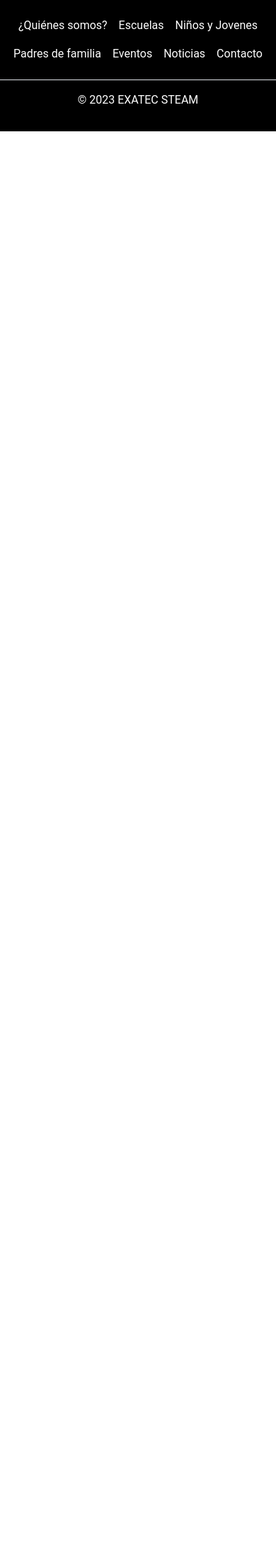
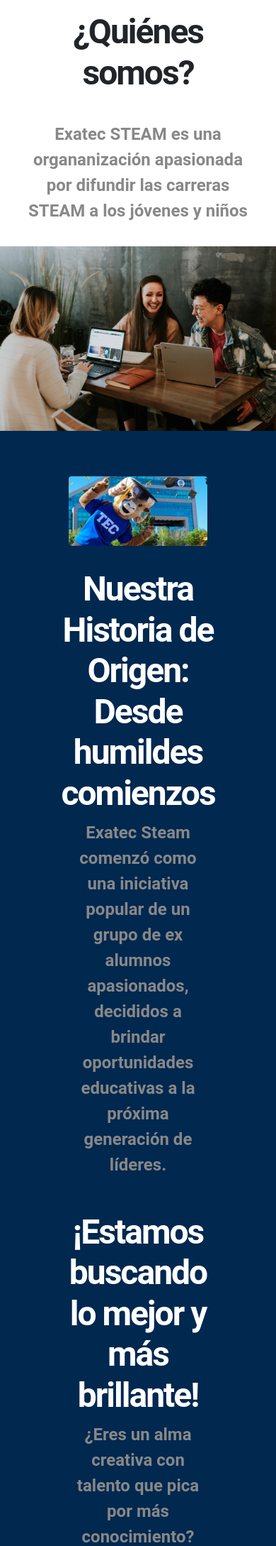
Before and after one commit to CDamianS/ExatecSTEAM, a Django app: page /quienes-somos in a window 390 px wide. Shown: the part 80-2258 px from the top of the page at 71% size. Before the commit the page ends 265 px from the top, so only its background shows below. Run offline with Django 4.2, Linux system fonts and the light colour scheme.

Commit message:
Quienes somos page

```diff
--- a/static/css/styles.css
+++ b/static/css/styles.css
@@ -215,3 +215,57 @@
 .no-bg-color {
     background-color: transparent;
 }
+
+/* Used in the ¿Quiénes somos? page */
+
+.common-title {
+    font-family: 'Roboto', sans-serif;
+    font-weight: bold;
+    font-size: 3rem;
+    letter-spacing: -2px;
+}
+
+.dark-blue-text {
+    color: #01284f;
+}
+
+.grey-text {
+    color: #888888;
+}
+
+.common-subtitle {
+    font-family: 'Roboto', sans-serif;
+    font-size: 1.5rem;
+    font-weight: bold;
+}
+
+.center-items {
+    display: flex;
+    flex-direction: column;
+    justify-content: center;
+    align-items: center;
+}
+
+.center-text {
+    text-align: center;
+}
+
+.fit-side-image{
+    object-fit: cover;
+    width: 100%;
+}
+
+.dark-blue {
+    background-color: #01284f;
+    color: white;
+}
+
+.some-padding {
+    padding: 3rem 5rem;
+}
+
+.less-padding {
+    padding: 1rem 2rem;
+}
+
+/* End of the ¿Quiénes somos? page */
--- a/templates/quienes-somos.html
+++ b/templates/quienes-somos.html
@@ -1,2 +1,61 @@
 {% extends 'base.html' %}
 {% load static %}
+
+{% block content %}
+<div class="row">
+    <div class="col-sm-12 col-md-6 center-items">
+        <h2 class="common-title center-text less-padding">¿Quiénes somos?</h2>
+        <p class="common-subtitle grey-text center-text less-padding">Exatec STEAM es una organanización apasionada por difundir las carreras
+            STEAM a los jóvenes y niños</h3>
+    </div>
+    <div class="col-sm-12 col-md-6">
+        <img class="fit-side-image" src="{% static 'img/quienes_somos/meeting.webp' %}" alt="¿Quiénes somos? image">
+    </div>
+</div>
+<div class="row dark-blue some-padding">
+    <div class="col-sm-12 col-md-6 less-padding">
+        <img class="fit-side-image rounded" src="{% static 'img/quienes_somos/teus.webp' %}" alt="Teus con birrete saludando">
+    </div>
+    <div class="col-sm-12 col-md-6 center-items less-padding">
+        <h2 class="common-title center-text">Nuestra Historia de Origen: Desde humildes comienzos</h2>
+        <p class="common-subtitle grey-text center-text">Exatec Steam comenzó como una iniciativa popular de un grupo de ex
+            alumnos apasionados, decididos a brindar oportunidades educativas a la próxima generación de líderes.</h3>
+    </div>
+    <div class="col-sm-12 col-md-6 center-items less-padding">
+        <h2 class="common-title center-text">¡Estamos buscando lo mejor y más brillante!</h2>
+        <p class="common-subtitle grey-text center-text">¿Eres un alma creativa con talento que pica por más conocimiento? Exatec
+            Steam está buscando mentes brillantes para unirse a nosotros.</h3>
+    </div>
+    <div class="col-sm-12 col-md-6 less-padding">
+        <img class="fit-side-image rounded" src="{% static 'img/quienes_somos/planning.jpg' %}"
+            alt="Teus con birrete saludando">
+    </div>
+</div>
+<div class="row some-padding">
+    <h2 class="col-sm-12 common-title dark-blue-text less-padding">Nuestros Principios</h1>
+    <div class="col-sm-12 col-md-6 less-padding">
+        <span class="common-subtitle dark-blue-text">Visión Inspiradora</span>
+        <p>Imaginamos un mundo en el que cada estudiante tenga acceso a una educación de calidad.</p>
+    </div>
+    <div class="col-sm-12 col-md-6 less-padding">
+        <span class="common-subtitle dark-blue-text">Misión imparable</span>
+        <p>Empoderar a los estudiantes mediante la innovación, la creatividad y la colaboración.</p>
+    </div>
+    <div class="col-sm-12 col-md-6 less-padding">
+        <span class="common-subtitle dark-blue-text">Alianzas sólidas</span>
+        <p>Nos asociamos con las mejores empresas para apoyar a nuestros miembros.</p>
+    </div>
+    <div class="col-sm-12 col-md-6 less-padding">
+        <span class="common-subtitle dark-blue-text">Impacto duradero</span>
+        <p>Nuestros programas cambian vidas para las generaciones venideras.</p>
+    </div>
+    <div class="col-sm-12 col-md-6 less-padding">
+        <span class="common-subtitle dark-blue-text">Crecimiento continuo</span>
+        <p>Nos esforzamos por mejorar y adaptarnos a los retos futuros.</p>
+    </div>
+    <div class="col-sm-12 col-md-6 less-padding">
+        <span class="common-subtitle dark-blue-text">Potencial ilimitado</span>
+        <p>Transformar el talento en bruto en líderes que cambian el mundo.</p>
+    </div>
+</div>
+{% endblock content %}
```
Also changed, not shown: static/img/quienes_somos/meeting.webp (added), static/img/quienes_somos/planning.jpg (added), static/img/quienes_somos/teus.webp (added).
